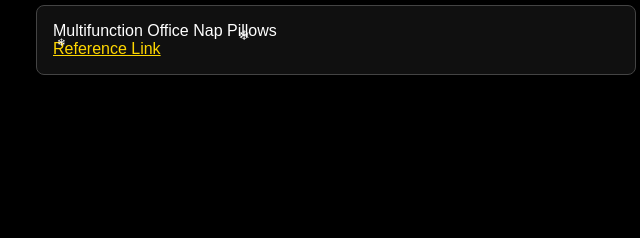
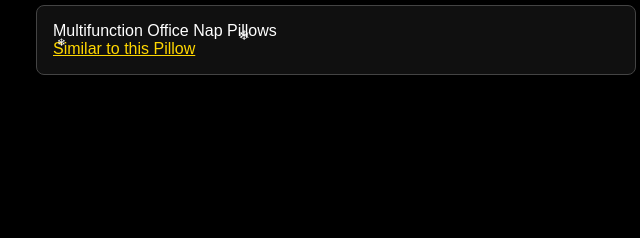
Before and after one commit to Bl4ckR4bb1t/MyWishList2025, a plain HTML site: page index.html in a window 1280 px wide. Shown: the part 390-628 px from the top of the page, 304-944 px from the left. Drawn offline with Linux system fonts and the light colour scheme.

Commit message:
Update index.html

```diff
--- a/index.html
+++ b/index.html
@@ -83,7 +83,7 @@
     <li>Any Plain Color Shirt, Round Neck (size: Large)</li>
     <li>Diapers / Wet Wipes</li>
     <li>Puzzle Toys / Sensory Toys for Children (1–15 yrs old)</li>
-    <li>Multifunction Office Nap Pillows<br><a href="https://shopee.ph/Desk-Nap-Pillow-for-Sleeping-Office-School-Cushion-Relieve-Neck-Pain-Face-Down-Sleeper-ChairHeadrest-i.1047838371.29222170832?extraParams=%7B%22display_model_id%22%3A99109686880%2C%22model_selection_logic%22%3A3%7D&sp_atk=ac166e0b-e2c4-4958-9f26-c5fe81fcff05&xptdk=ac166e0b-e2c4-4958-9f26-c5fe81fcff05" target="_blank" style="color:gold; text-decoration:underline;">Reference Link</a></li>
+    <li>Multifunction Office Nap Pillows<br><a href="https://2cm.es/1faaV" target="_blank" style="color:gold; text-decoration:underline;">Similar to this Pillow</a></li>
   </ul>
 
   <script>
```
